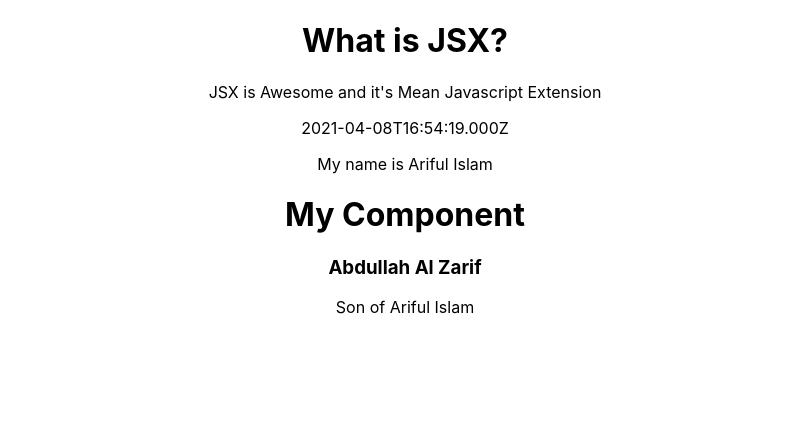
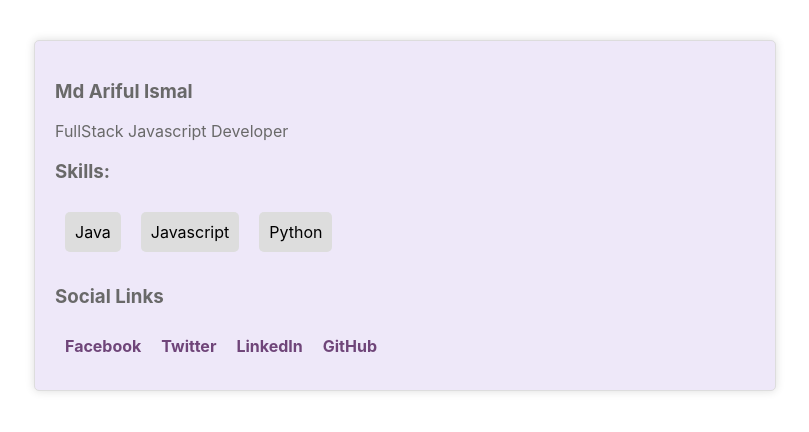
Before and after one commit to ariful4900/core-react, a React app: page / in a window 1280 px wide. Shown: the top 432 px of the page, without its empty margins (235-1044 px from the left). Built offline with nearby package versions, Linux system fonts and the light colour scheme.

Commit message:
create a simple profile ui

```diff
--- a/src/components/App.jsx
+++ b/src/components/App.jsx
@@ -1,31 +1,15 @@
 import React, { Component } from 'react';
+import Profile from './Profile';
 
-const MyComponent = () => <h1>My Component</h1>
 
 class App extends Component {
 
     render() {
 
-        const obj = {
-            title: 'Test Title',
-            id: 'myh1'
-        }
 
-        const name = 'Ariful Islam'
-        const bio = (
-            <div>
-            <h3>Abdullah Al Zarif</h3>
-            <p>Son of {name} </p>
-        </div>
-        )
         return (
-            <div className="App">
-                <h1 {...obj}>What is JSX?</h1>
-                <p>JSX is Awesome and it's Mean Javascript Extension</p>
-                <p>{new Date().toISOString()}</p>
-                <p>My name is {name}</p>
-                <MyComponent />
-                {bio}
+            <div >
+                <Profile/>
             </div>
         )
     }
--- /dev/null
+++ b/src/components/Profile/Profile.css
@@ -0,0 +1,35 @@
+.container {
+    width: 700px;
+    margin: 0 auto;
+    border: 1px solid #ddd;
+    margin-top: 40px;
+    box-shadow: 0 0px 10px #ddd;
+    border-radius: 5px;
+    padding: 20px;
+    color: #696969;
+    background-color: #eee8f9;
+}
+
+ul {
+    list-style: none;
+    display: inline-block;
+    margin: 0;
+    padding: 0;
+}
+
+li {
+    float: left;
+    margin: 10px;
+}
+
+.skills li {
+    background: #ddd;
+    padding: 10px;
+    border-radius: 5px;
+    color: #000;
+}
+.links a {
+    text-decoration: none;
+    font-weight: 700;
+    color: #6f4579;
+}
--- /dev/null
+++ b/src/components/Profile/index.jsx
@@ -0,0 +1,34 @@
+import React, { Component } from 'react';
+import './Profile.css'
+
+class Profile extends Component {
+    render() {
+        return (
+            <div className="container">
+                <div className="bio">
+                    <h3>Md Ariful Ismal</h3>
+                    <p>FullStack Javascript Developer</p>
+                </div>
+                <div className="skills">
+                    <h3>Skills:</h3>
+                    <ul>
+                        <li>Java</li>
+                        <li>Javascript</li>
+                        <li>Python</li>
+                    </ul>
+                </div>
+                <div className="links">
+                    <h3>Social Links</h3>
+                    <ul>
+                        <li><a href="/">Facebook</a></li>
+                        <li><a href="/">Twitter</a></li>
+                        <li><a href="/">LinkedIn</a></li>
+                        <li><a href="/">GitHub</a></li>
+                    </ul>
+                </div>
+            </div>
+        );
+    }
+}
+
+export default Profile;
```
